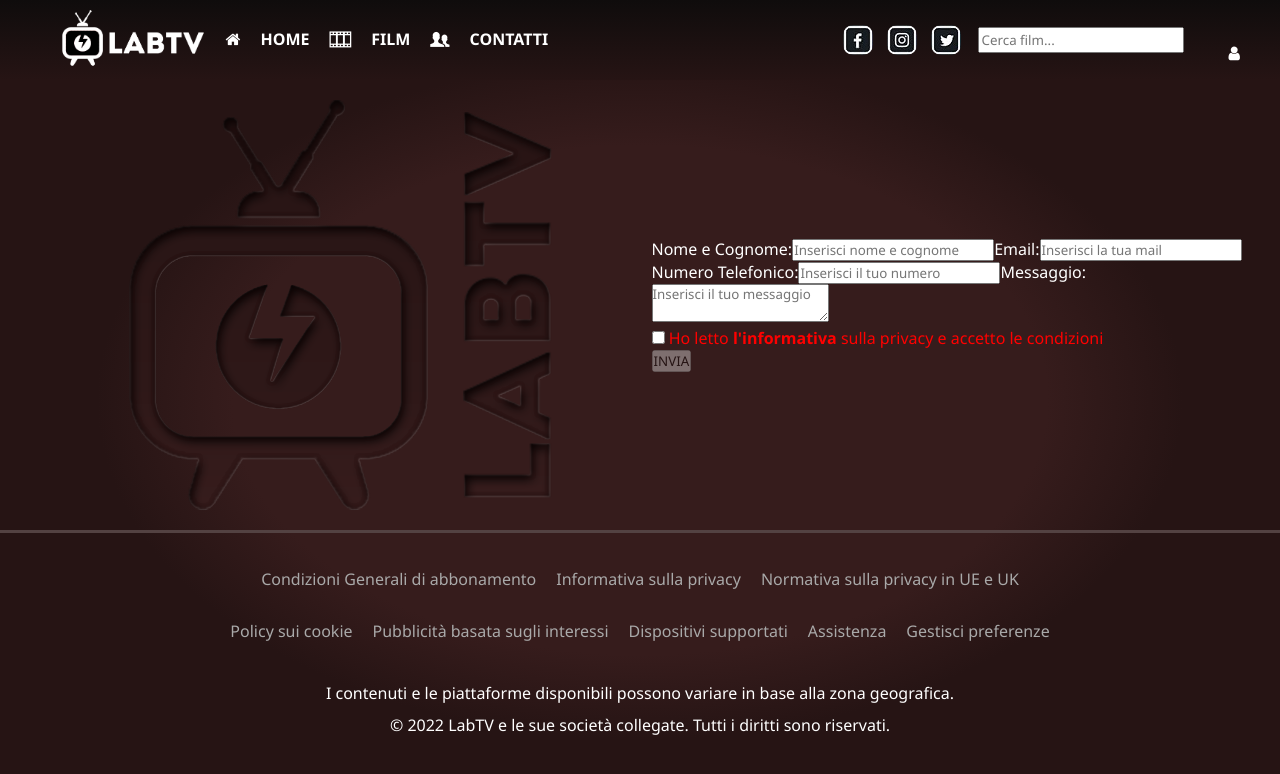
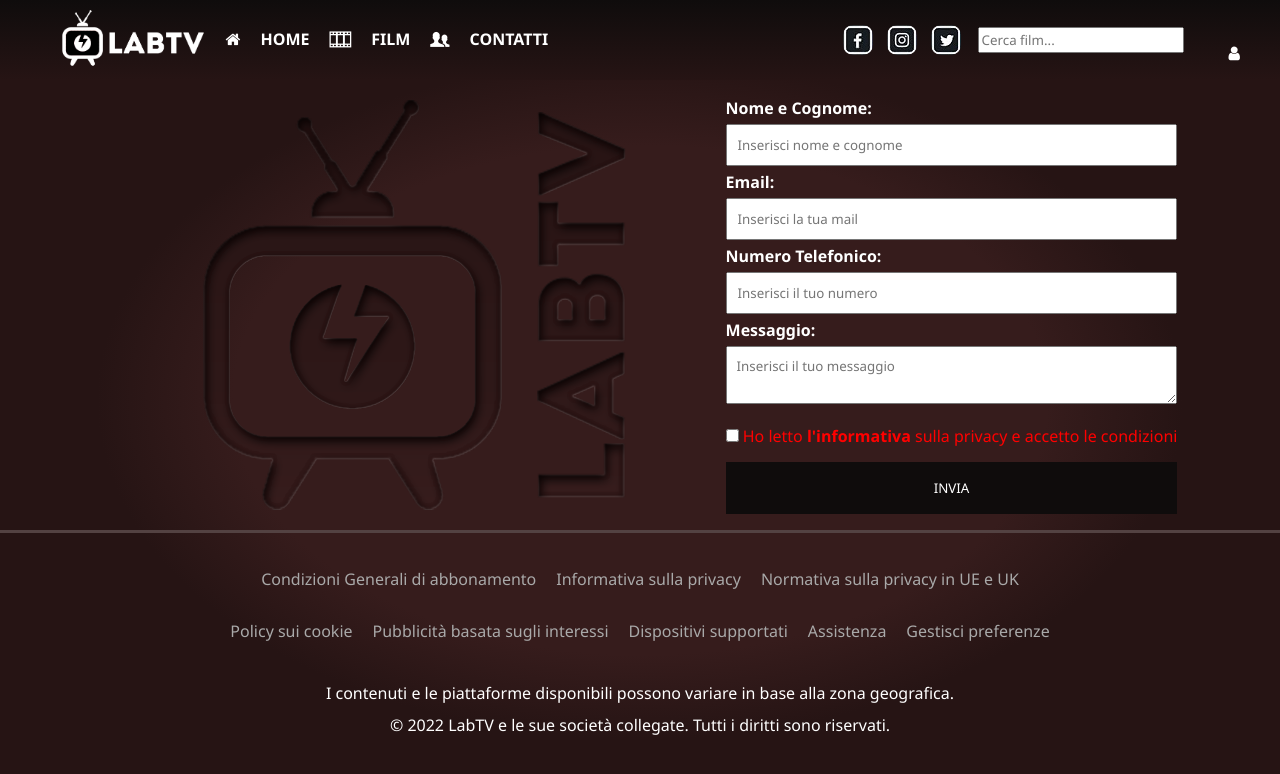
Before and after one commit to InfurnaDanny/labtv-refactory, an Angular app: page /contact in a window 1280 px wide. Shown: the top 774 px of the page. Built offline with nearby package versions, Linux system fonts and the light colour scheme.

Commit message:
feat: optimize contact component

```diff
--- /dev/null
+++ b/src/app/features/contact/contact-form/contact-form.component.html
@@ -0,0 +1,67 @@
+<form
+  action="mailto:contact@labtv.it"
+  [formGroup]="contactForm"
+  (ngSubmit)="sendEmail.emit()"
+>
+  <label for="nome">Nome e Cognome:</label>
+  <input
+    type="text"
+    name="nome"
+    placeholder="Inserisci nome e cognome"
+    formControlName="nome"
+  />
+
+  @if(contactForm.get('nome')?.invalid && contactForm.get('nome')?.touched){
+  <span class="error-input">Inserisci una nome/cognome valido</span>
+  }
+
+  <label for="email">Email:</label>
+  <input
+    type="email"
+    name="email"
+    placeholder="Inserisci la tua mail"
+    formControlName="email"
+  />
+
+  @if(contactForm.get('email')?.invalid && contactForm.get('email')?.touched){
+  <span class="error-input">Inserisci una mail valida</span>
+  }
+
+  <label for="tel">Numero Telefonico:</label>
+  <input
+    type="tel"
+    name="tel"
+    placeholder="Inserisci il tuo numero"
+    formControlName="tel"
+  />
+
+  @if(contactForm.get('tel')?.invalid && contactForm.get('tel')?.touched){
+  <span class="error-input">Inserisci una numero valido</span>
+  }
+
+  <label for="msg">Messaggio:</label>
+  <textarea
+    name="msg"
+    formControlName="msg"
+    placeholder="Inserisci il tuo messaggio"
+  ></textarea>
+
+  @if(contactForm.get('msg')?.invalid && contactForm.get('msg')?.touched){
+  <span class="error-input">Il messaggio deve avere almeno 20 caratteri</span>
+  }
+
+  <div>
+    <input type="checkbox" name="privacy" formControlName="privacy" />
+    <label
+      for="privacy"
+      name="privacy"
+      [ngStyle]="{
+        color: contactForm.get('privacy')?.invalid ? 'red' : 'white'
+      }"
+    >
+      Ho letto <b>l'informativa</b> sulla privacy e accetto le condizioni
+    </label>
+  </div>
+
+  <button type="submit" [disabled]="!contactForm.valid">INVIA</button>
+</form>
--- a/src/app/features/contact/contact.component.scss
+++ b/src/app/features/contact/contact-form/contact-form.component.scss
@@ -1,28 +1,4 @@
-#contact{
-    display: flex;
-    width: 100%;
-    justify-content: center;
-
-    img{
-        margin: 20px 100px;
-        max-height: 500px;
-        align-self: center;
-    }
-}
-
-.chi-siamo{
-    max-width: 600px;
-    align-self: center;
-
-    h2{
-        background-color: #0f0c0c;
-        padding: 20px;
-        text-align: right;
-        border-radius: 20px 0 0 0;
-    }
-}
-
-#contact-form{
+form{
     display: flex;
     flex-direction: column;
 
@@ -55,8 +31,27 @@
     }
 }
 
-@media screen and (max-width: 1100px) {
-    #contact{
-        flex-direction: column;
+.error-input{
+    width: 100%;
+    position: relative;
+    min-height: 10px;
+    padding: 10px;
+    margin: 10px 0;
+    border-radius: 5px;
+    color: white;
+    font-weight: 200;
+    background-color: brown;
+
+    &::before{
+        content: "";
+        display: block;
+        border: 8px solid transparent;
+        width: 0;
+        height: 0;
+        border-bottom-color: brown;
+        position: absolute;
+        top: -15px;
+        left: 8px;
+        z-index: 7;
     }
 }
--- /dev/null
+++ b/src/app/features/contact/contact-form/contact-form.component.ts
@@ -0,0 +1,27 @@
+import { Component, EventEmitter, Output, inject } from '@angular/core';
+import { CommonModule } from '@angular/common';
+import { FormBuilder, ReactiveFormsModule, Validators } from '@angular/forms';
+
+import { REGEX_NAME, REGEX_EMAIL, REGEX_TEL } from '../../../costants';
+
+@Component({
+  selector: 'app-contact-form',
+  standalone: true,
+  imports: [CommonModule, ReactiveFormsModule],
+  templateUrl: './contact-form.component.html',
+  styleUrl: './contact-form.component.scss'
+})
+export class ContactFormComponent {
+
+  @Output() sendEmail = new EventEmitter()
+
+  fb = inject(FormBuilder);
+
+  contactForm = this.fb.nonNullable.group({
+    nome: ['', [Validators.required, Validators.minLength(5), Validators.pattern(REGEX_NAME)]],
+    email: ['', [Validators.required, Validators.email, Validators.pattern(REGEX_EMAIL)]],
+    tel: ['', [Validators.required, Validators.pattern(REGEX_TEL)]],
+    msg: ['', [Validators.required, Validators.minLength(20), Validators.maxLength(150)]],
+    privacy: [false, Validators.requiredTrue],
+  });
+}
--- a/src/app/features/contact/contact.component.html
+++ /dev/null
@@ -1,67 +0,0 @@
-<div id="contact">
-  <img src="./../../assets/footer.png" alt="logo-footer" />
-
-  <div class="chi-siamo">
-    <form
-      action="mailto:contact@labtv.it"
-      [formGroup]="contactForm"
-      (ngSubmit)="sendEmail()"
-    >
-      <label for="nome">Nome e Cognome:</label>
-      <input
-        type="text"
-        name="nome"
-        placeholder="Inserisci nome e cognome"
-        formControlName="nome"
-      />
-
-      @if(contactForm.get('nome')?.invalid && contactForm.get('nome')?.touched){
-      <span class="error-input">Inserisci una nome/cognome valido</span>
-      }
-
-      <label for="email">Email:</label>
-      <input
-        type="email"
-        name="email"
-        placeholder="Inserisci la tua mail"
-        formControlName="email"
-      />
-
-      @if(contactForm.get('email')?.invalid && contactForm.get('email')?.touched){
-        <span class="error-input">Inserisci una mail valida</span>
-      }
-
-      <label for="tel">Numero Telefonico:</label>
-      <input
-        type="tel"
-        name="tel"
-        placeholder="Inserisci il tuo numero"
-        formControlName="tel"
-      />
-
-      @if(contactForm.get('tel')?.invalid && contactForm.get('tel')?.touched){
-        <span class="error-input">Inserisci una numero valido</span>
-      }
-
-      <label for="msg">Messaggio:</label>
-      <textarea
-        name="msg"
-        formControlName="msg"
-        placeholder="Inserisci il tuo messaggio"
-      ></textarea>
-
-      @if(contactForm.get('msg')?.invalid && contactForm.get('msg')?.touched){
-        <span class="error-input">Il messaggio deve avere almeno 20 caratteri</span>
-      }
-
-      <div>
-        <input type="checkbox" name="privacy" formControlName="privacy" />
-        <label for="privacy" name="privacy" [ngStyle]="{color: contactForm.get('privacy')?.invalid ? 'red' : 'white'}">
-          Ho letto <b>l'informativa</b> sulla privacy e accetto le condizioni
-        </label>
-      </div>
-
-      <button type="submit" [disabled]="!contactForm.valid"> INVIA </button>
-    </form>
-  </div>
-</div>
--- a/src/app/features/contact/contact.component.ts
+++ b/src/app/features/contact/contact.component.ts
@@ -1,32 +1,53 @@
 import { CommonModule } from '@angular/common';
 import { ChangeDetectionStrategy, Component, inject } from '@angular/core';
-import { FormBuilder, ReactiveFormsModule, Validators } from '@angular/forms';
 import { Router } from '@angular/router';
 
 import { AlertService } from '../../shared/components/alert.service';
-import {REGEX_EMAIL, REGEX_NAME, REGEX_TEL} from '../../costants';
+import { ContactFormComponent } from './contact-form/contact-form.component';
 
 @Component({
   selector: 'app-contact',
   standalone: true,
   changeDetection: ChangeDetectionStrategy.OnPush,
-  imports: [CommonModule, ReactiveFormsModule],
-  templateUrl: './contact.component.html',
-  styleUrls: ['./contact.component.scss']
+  imports: [CommonModule, ContactFormComponent],
+  template: `
+    <div id="contact">
+    <img src="./../../assets/footer.png" alt="logo-footer" />
+
+    <div class="chi-siamo">
+      <app-contact-form (sendEmail)="sendEmail()"></app-contact-form>
+    </div>
+  </div>
+  `,
+  styles: `
+    #contact{
+    display: flex;
+    width: 100%;
+    justify-content: center;
+
+      img{
+        margin: 20px 100px;
+        max-height: 500px;
+        align-self: center;
+      }
+    }
+
+    .chi-siamo{
+      max-width: 600px;
+      align-self: center;
+    }
+
+    @media screen and (max-width: 1100px) {
+        #contact{
+            flex-direction: column;
+        }
+    }
+  `
 })
 export class ContactComponent {
 
-  fb = inject(FormBuilder);
   router = inject(Router);
   alertService = inject(AlertService);
-
-  contactForm = this.fb.nonNullable.group({
-    nome: ['', [Validators.required, Validators.minLength(5), Validators.pattern(REGEX_NAME)]],
-    email: ['', [Validators.required, Validators.email, Validators.pattern(REGEX_EMAIL)]],
-    tel: ['', [Validators.required, Validators.pattern(REGEX_TEL)]],
-    msg: ['', [Validators.required, Validators.minLength(20), Validators.maxLength(150)]],
-    privacy: [false, Validators.requiredTrue],
-  });
 
   sendEmail(){
     this.alertService.showAlert('success', 'Messaggio inviato con successo!')
```
